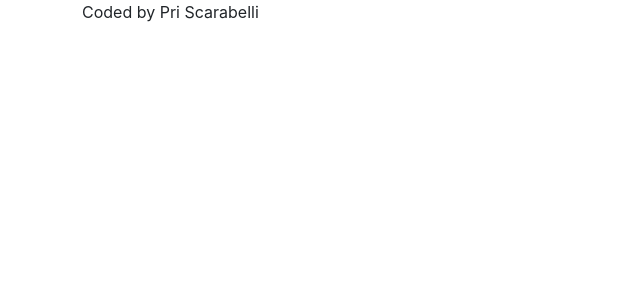
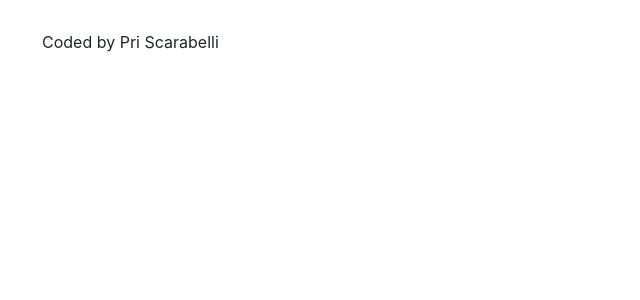
Before and after one commit to priscarabelli/Dictionarybypri, a React (Create React App) app in the folder my-app/: page / in a window 1280 px wide. Shown: the top 300 px of the page, without its empty margins (0-640 px from the left). Built offline with nearby package versions, Linux system fonts and the light colour scheme.

Commit message:
added css

```diff
--- a/my-app/src/App.css
+++ b/my-app/src/App.css
@@ -0,0 +1,4 @@
+.App{
+    max-width: 600px;
+    margin: 30px;
+}
```
